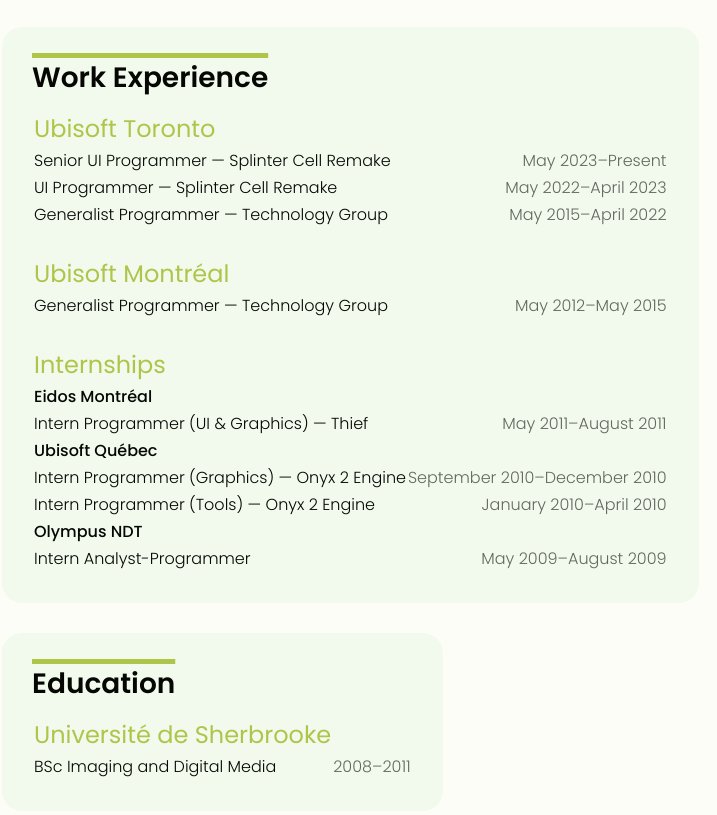
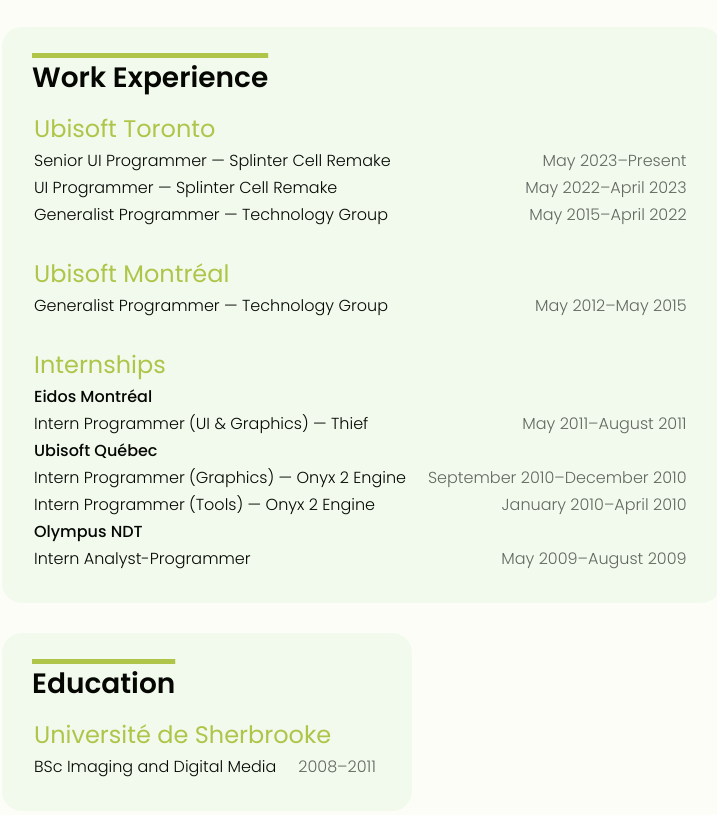
Before and after one commit to mxmgodin/mxmgodin.github.io, a plain HTML site: page index.html in a window 1280 px wide. Shown: the part 303-1118 px from the top of the page, without its empty margins (28-745 px from the left). Drawn offline with Linux system fonts and the light colour scheme.

Commit message:
fix table spacing

```diff
--- a/index.html
+++ b/index.html
@@ -151,7 +151,7 @@
         <h2>Education</h2>
         <table>
             <tr>
-                <td><h3>Université de Sherbrooke</h3></td>
+                <td colspan="2"><h3>Université de Sherbrooke</h3></td>
             </tr>
             <tr>
                 <td>BSc Imaging and Digital Media</td>
--- a/styles.css
+++ b/styles.css
@@ -86,7 +86,11 @@
 }
 
 td {
-  /* padding-right: 10px; */
+  padding-right: 20px
+}
+
+td:last-child {
+  padding-right: 2px
 }
 
 body {
```
